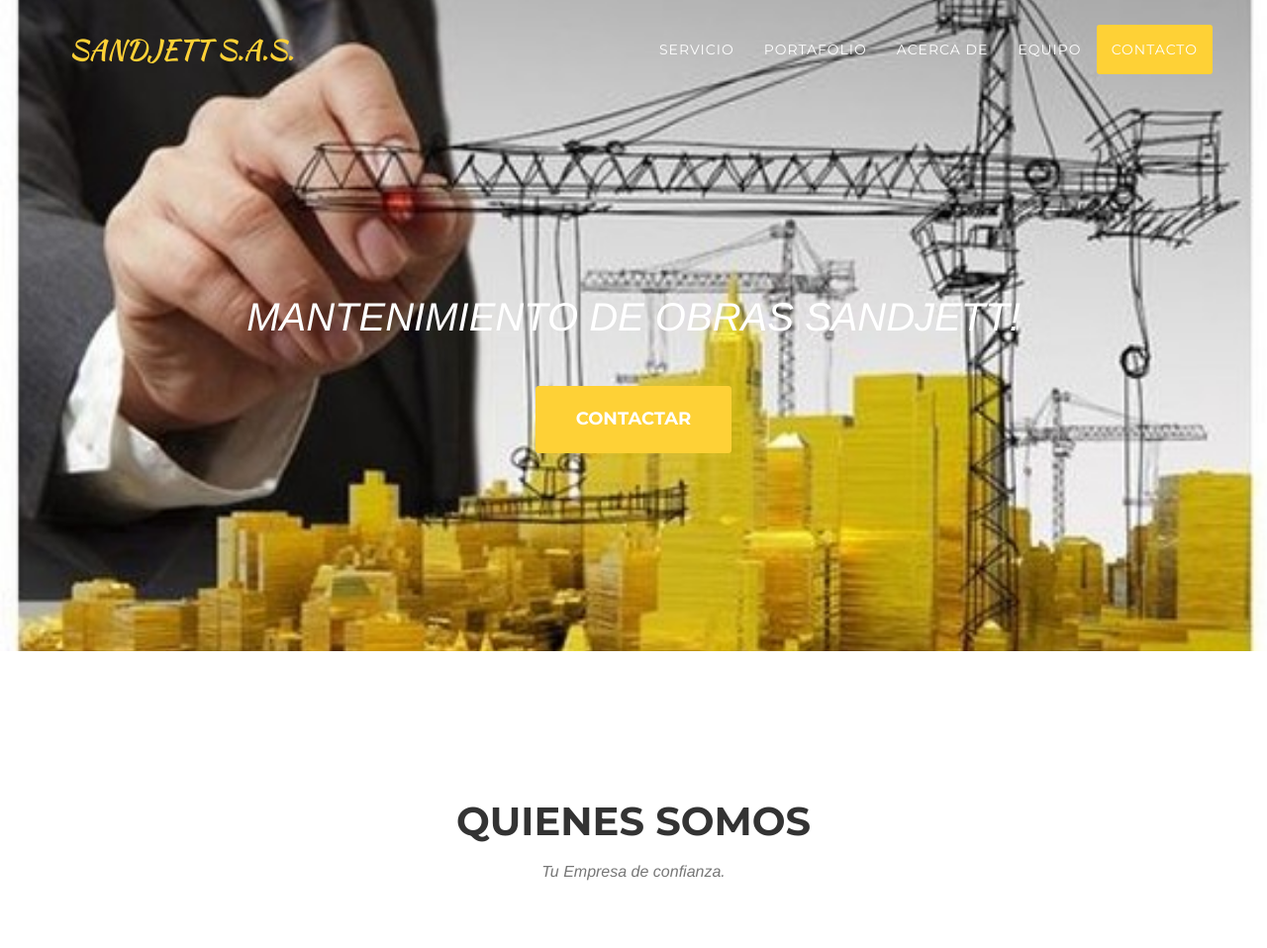
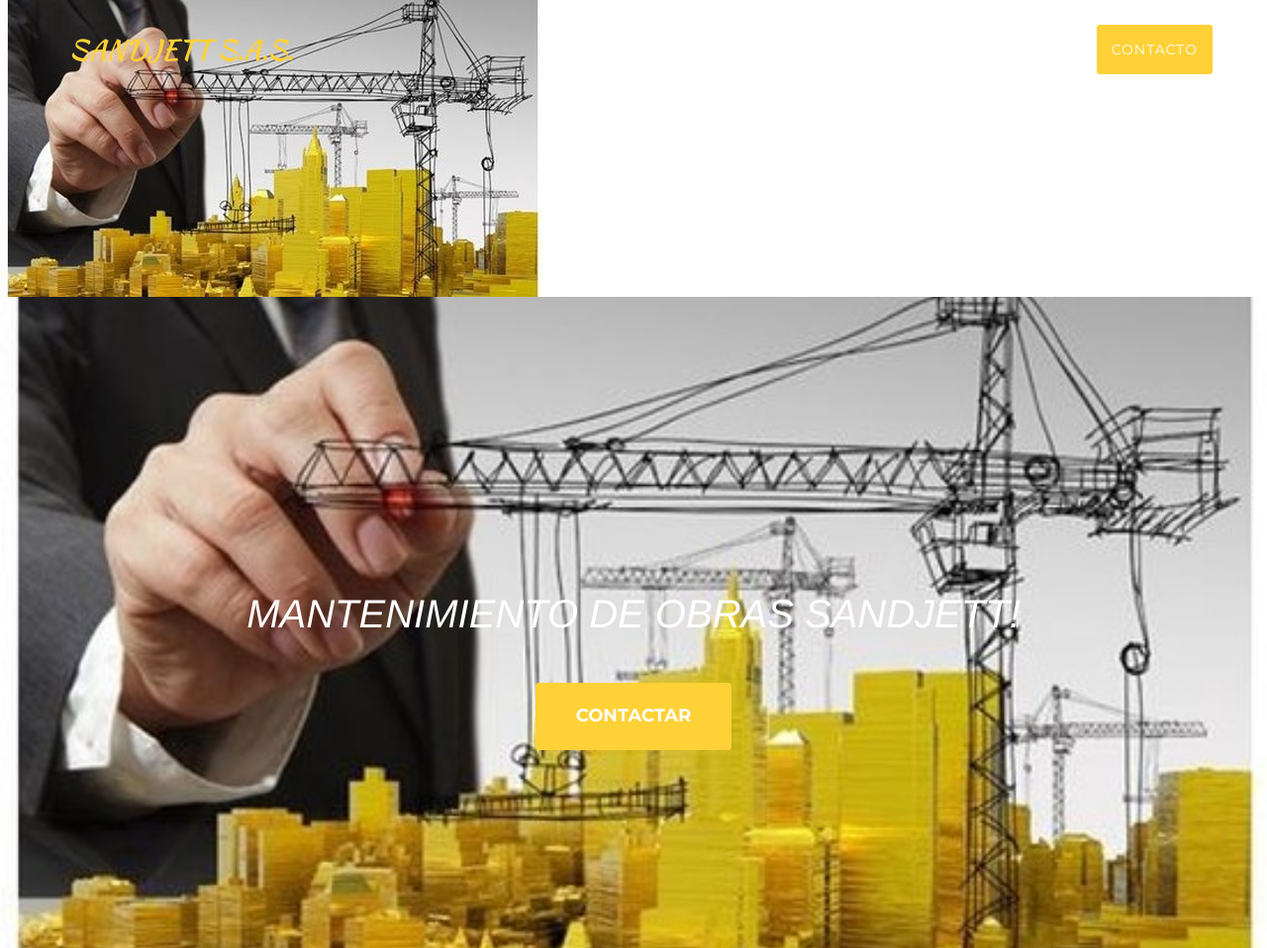
Before and after one commit to yconsuegra/sandjett, a website: page index.html in a window 1280 px wide. Shown: the top 958 px of the page at 99% size. Drawn offline with nearby package versions, Linux system fonts and the light colour scheme; files whose address does not match are found by name; a web font is replaced by a local one.

Commit message:
No sincroniza
??

```diff
--- a/index.html
+++ b/index.html
@@ -34,7 +34,7 @@
 </head>
 
 <body id="page-top" class="index">
-
+  <img src="fondo.jpg">
     <!-- Navigation -->
     <nav id="mainNav" class="navbar navbar-default navbar-custom navbar-fixed-top">
         <div class="container">
```
Also changed, not shown: img/fondo.jpg (added), img/portafolio/startup-framework-preview.png.
